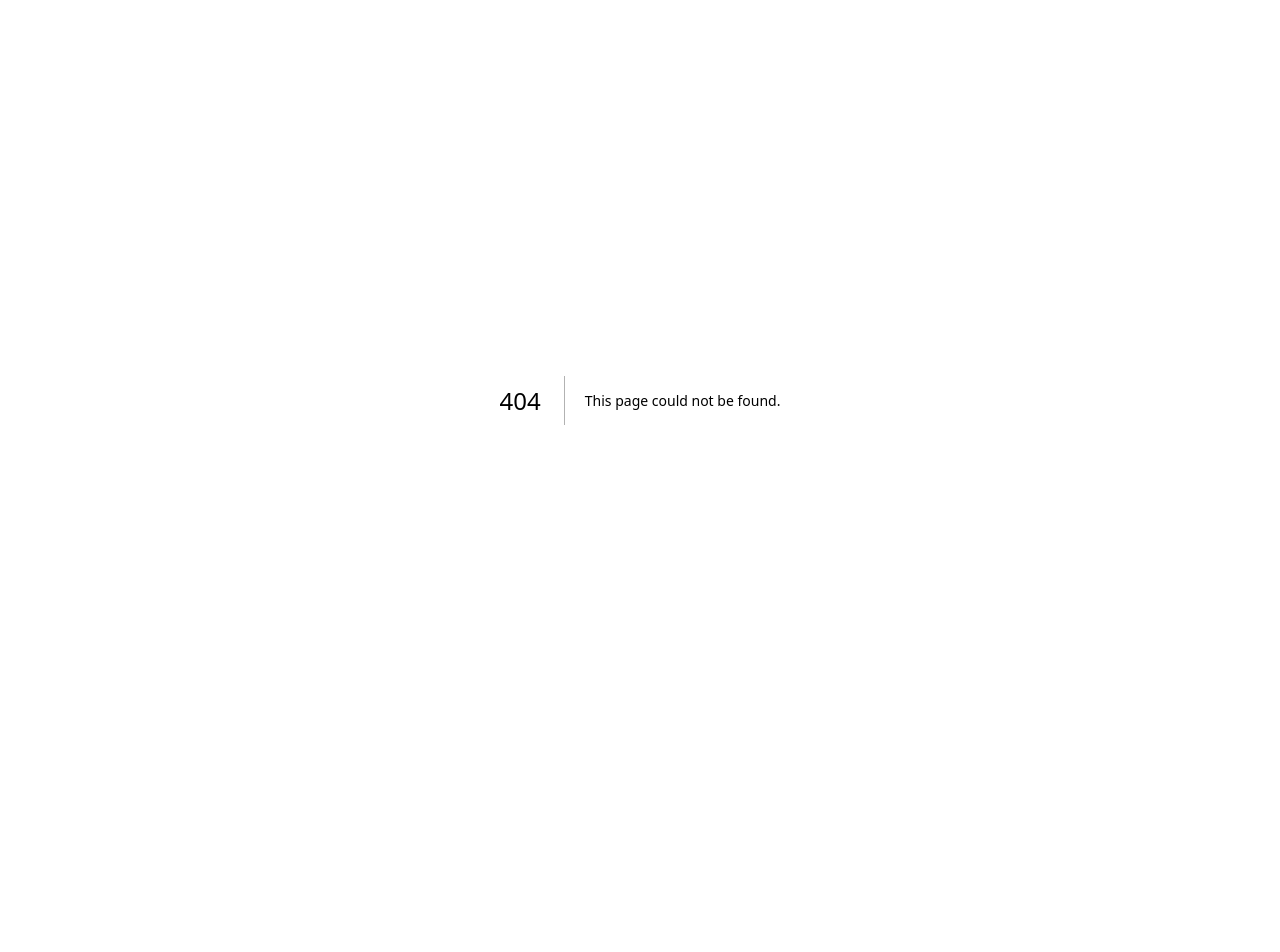
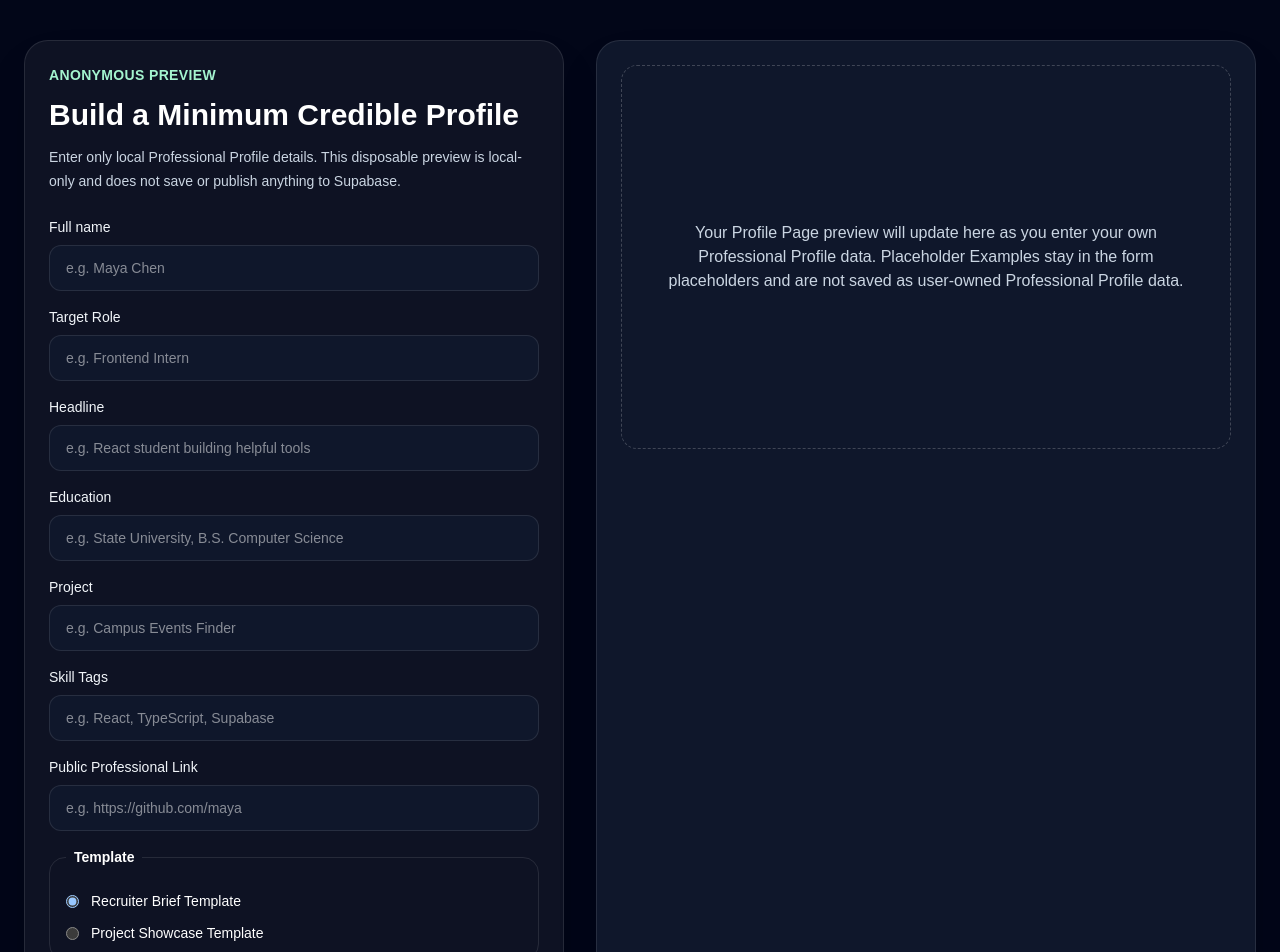
Before and after one commit to ztcollazo/hatch, a Next.js app: page /preview in a window 1280 px wide. Before the commit this address had no page. Shown: the top 952 px of the page. Before the commit the page ends 800 px from the top, so only its background shows below. Built offline with nearby package versions, Linux system fonts and the light colour scheme.

Commit message:
Build anonymous profile preview

```diff
--- a/src/app/page.tsx
+++ b/src/app/page.tsx
@@ -26,6 +26,9 @@ export default function Home() {
         <p className="mt-6 max-w-2xl text-lg leading-8 text-slate-300">
           A deployable Next.js app foundation for helping students turn one Professional Profile into polished public and exportable outputs.
         </p>
+        <a className="mt-8 inline-flex w-fit rounded-full bg-emerald-300 px-5 py-3 font-semibold text-slate-950 transition hover:bg-emerald-200" href="/preview">
+          Try the Anonymous Preview
+        </a>
         <div className="mt-10 grid gap-4 sm:grid-cols-3">
           {routeGroups.map((group) => (
             <article key={group.name} className="rounded-2xl border border-white/10 bg-white/5 p-5 shadow-xl shadow-black/20">
--- /dev/null
+++ b/src/app/preview/page.tsx
@@ -0,0 +1,5 @@
+import { AnonymousPreview } from "@/features/anonymous-preview/AnonymousPreview";
+
+export default function PreviewPage() {
+  return <AnonymousPreview />;
+}
--- /dev/null
+++ b/src/features/anonymous-preview/AnonymousPreview.tsx
@@ -0,0 +1,131 @@
+"use client";
+
+import { useMemo, useState } from "react";
+import type { MinimumCredibleProfile, TemplateChoice } from "./types";
+
+const emptyProfile: MinimumCredibleProfile = {
+  fullName: "",
+  targetRole: "",
+  headline: "",
+  education: "",
+  project: "",
+  skillTags: "",
+  publicProfessionalLink: "",
+};
+
+const fields: Array<{ name: keyof MinimumCredibleProfile; label: string; placeholder: string }> = [
+  { name: "fullName", label: "Full name", placeholder: "e.g. Maya Chen" },
+  { name: "targetRole", label: "Target Role", placeholder: "e.g. Frontend Intern" },
+  { name: "headline", label: "Headline", placeholder: "e.g. React student building helpful tools" },
+  { name: "education", label: "Education", placeholder: "e.g. State University, B.S. Computer Science" },
+  { name: "project", label: "Project", placeholder: "e.g. Campus Events Finder" },
+  { name: "skillTags", label: "Skill Tags", placeholder: "e.g. React, TypeScript, Supabase" },
+  { name: "publicProfessionalLink", label: "Public Professional Link", placeholder: "e.g. https://github.com/maya" },
+];
+
+export function AnonymousPreview() {
+  const [profile, setProfile] = useState<MinimumCredibleProfile>(emptyProfile);
+  const [template, setTemplate] = useState<TemplateChoice>("recruiter-brief");
+  const hasProfileData = Object.values(profile).some((value) => value.trim().length > 0);
+  const skillTags = useMemo(
+    () => profile.skillTags.split(",").map((skill) => skill.trim()).filter(Boolean),
+    [profile.skillTags],
+  );
+
+  function updateField(name: keyof MinimumCredibleProfile, value: string) {
+    setProfile((current) => ({ ...current, [name]: value }));
+  }
+
+  return (
+    <main className="min-h-screen bg-slate-950 px-6 py-10 text-white">
+      <div className="mx-auto grid max-w-7xl gap-8 lg:grid-cols-[minmax(0,0.9fr)_minmax(0,1.1fr)]">
+        <section className="rounded-3xl border border-white/10 bg-white/5 p-6 shadow-2xl shadow-black/20">
+          <p className="text-sm font-semibold uppercase tracking-wide text-emerald-200">Anonymous Preview</p>
+          <h1 className="mt-3 text-3xl font-bold">Build a Minimum Credible Profile</h1>
+          <p className="mt-3 text-sm leading-6 text-slate-300">
+            Enter only local Professional Profile details. This disposable preview is local-only and does not save or publish anything to Supabase.
+          </p>
+
+          <form className="mt-6 space-y-4">
+            {fields.map((field) => (
+              <label key={field.name} className="block text-sm font-medium text-slate-100">
+                {field.label}
+                <input
+                  className="mt-2 w-full rounded-xl border border-white/10 bg-slate-900 px-4 py-3 text-white outline-none ring-emerald-300/40 transition focus:ring-4"
+                  name={field.name}
+                  placeholder={field.placeholder}
+                  value={profile[field.name]}
+                  onChange={(event) => updateField(field.name, event.target.value)}
+                />
+              </label>
+            ))}
+
+            <fieldset className="rounded-2xl border border-white/10 p-4">
+              <legend className="px-2 text-sm font-semibold">Template</legend>
+              <label className="mt-2 flex items-center gap-3 text-sm">
+                <input type="radio" name="template" checked={template === "recruiter-brief"} onChange={() => setTemplate("recruiter-brief")} />
+                Recruiter Brief Template
+              </label>
+              <label className="mt-3 flex items-center gap-3 text-sm">
+                <input type="radio" name="template" checked={template === "project-showcase"} onChange={() => setTemplate("project-showcase")} />
+                Project Showcase Template
+              </label>
+            </fieldset>
+          </form>
+        </section>
+
+        <section aria-label="Profile Page Preview" className="rounded-3xl border border-white/10 bg-slate-900 p-6 shadow-2xl shadow-black/20">
+          {!hasProfileData ? (
+            <div className="flex min-h-96 items-center justify-center rounded-2xl border border-dashed border-white/20 p-8 text-center text-slate-300">
+              <p>Your Profile Page preview will update here as you enter your own Professional Profile data. Placeholder Examples stay in the form placeholders and are not saved as user-owned Professional Profile data.</p>
+            </div>
+          ) : template === "recruiter-brief" ? (
+            <RecruiterBriefPreview profile={profile} skillTags={skillTags} />
+          ) : (
+            <ProjectShowcasePreview profile={profile} skillTags={skillTags} />
+          )}
+        </section>
+      </div>
+    </main>
+  );
+}
+
+function RecruiterBriefPreview({ profile, skillTags }: { profile: MinimumCredibleProfile; skillTags: string[] }) {
+  return (
+    <article className="rounded-2xl bg-white p-8 text-slate-950">
+      <p className="text-sm font-semibold uppercase tracking-wide text-emerald-700">Recruiter Brief Preview</p>
+      <h2 className="mt-3 text-4xl font-bold">{profile.fullName || "Unnamed student"}</h2>
+      <p className="mt-2 text-lg font-medium text-slate-700">{profile.targetRole}</p>
+      <p className="mt-5 text-xl leading-8">{profile.headline}</p>
+      <dl className="mt-8 grid gap-4 sm:grid-cols-2">
+        <div><dt className="font-semibold">Education</dt><dd>{profile.education}</dd></div>
+        <div><dt className="font-semibold">Featured Project</dt><dd>{profile.project}</dd></div>
+      </dl>
+      <SkillList skillTags={skillTags} />
+      {profile.publicProfessionalLink && <a className="mt-8 inline-block text-emerald-700 underline" href={profile.publicProfessionalLink}>Contact Action</a>}
+    </article>
+  );
+}
+
+function ProjectShowcasePreview({ profile, skillTags }: { profile: MinimumCredibleProfile; skillTags: string[] }) {
+  return (
+    <article className="rounded-2xl bg-emerald-50 p-8 text-slate-950">
+      <p className="text-sm font-semibold uppercase tracking-wide text-emerald-800">Project Showcase Preview</p>
+      <h2 className="mt-3 text-3xl font-bold">{profile.project || "Featured Project"}</h2>
+      <p className="mt-3 text-lg">Built by {profile.fullName || "a student"} for {profile.targetRole}</p>
+      <p className="mt-6 rounded-2xl bg-white p-5 text-xl leading-8 shadow-sm">{profile.headline}</p>
+      <p className="mt-6 text-sm font-medium">{profile.education}</p>
+      <SkillList skillTags={skillTags} />
+      {profile.publicProfessionalLink && <a className="mt-8 inline-block text-emerald-800 underline" href={profile.publicProfessionalLink}>View Public Professional Link</a>}
+    </article>
+  );
+}
+
+function SkillList({ skillTags }: { skillTags: string[] }) {
+  if (skillTags.length === 0) return null;
+  return (
+    <ul className="mt-6 flex flex-wrap gap-2">
+      {skillTags.map((skill) => <li key={skill} className="rounded-full bg-slate-900 px-3 py-1 text-sm text-white">{skill}</li>)}
+    </ul>
+  );
+}
--- /dev/null
+++ b/src/features/anonymous-preview/types.ts
@@ -0,0 +1,11 @@
+export type TemplateChoice = "recruiter-brief" | "project-showcase";
+
+export type MinimumCredibleProfile = {
+  fullName: string;
+  targetRole: string;
+  headline: string;
+  education: string;
+  project: string;
+  skillTags: string;
+  publicProfessionalLink: string;
+};
```
Also changed, not shown: package.json (+4 -3 lines), 2 other files (tests, documents, lock files or other folders).
